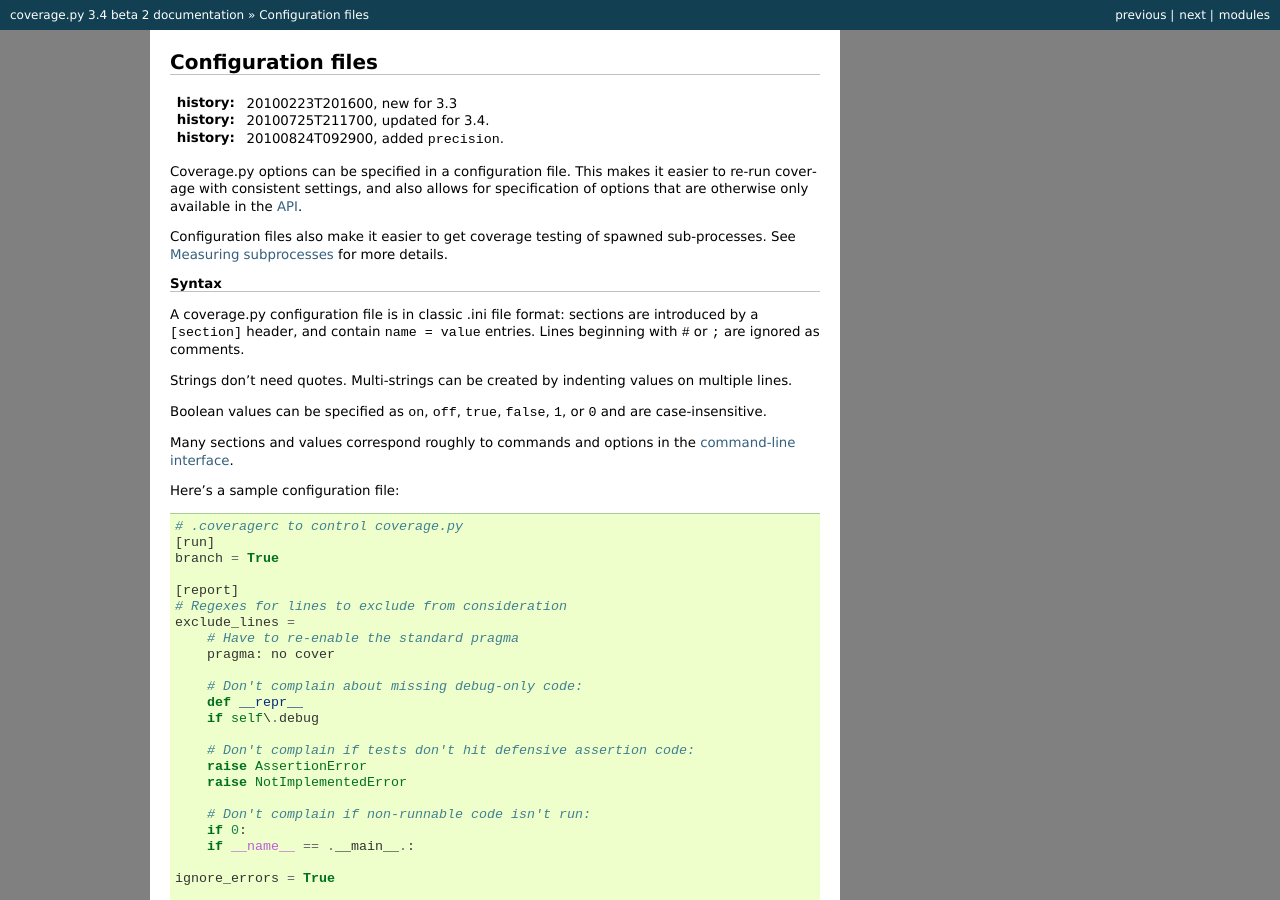
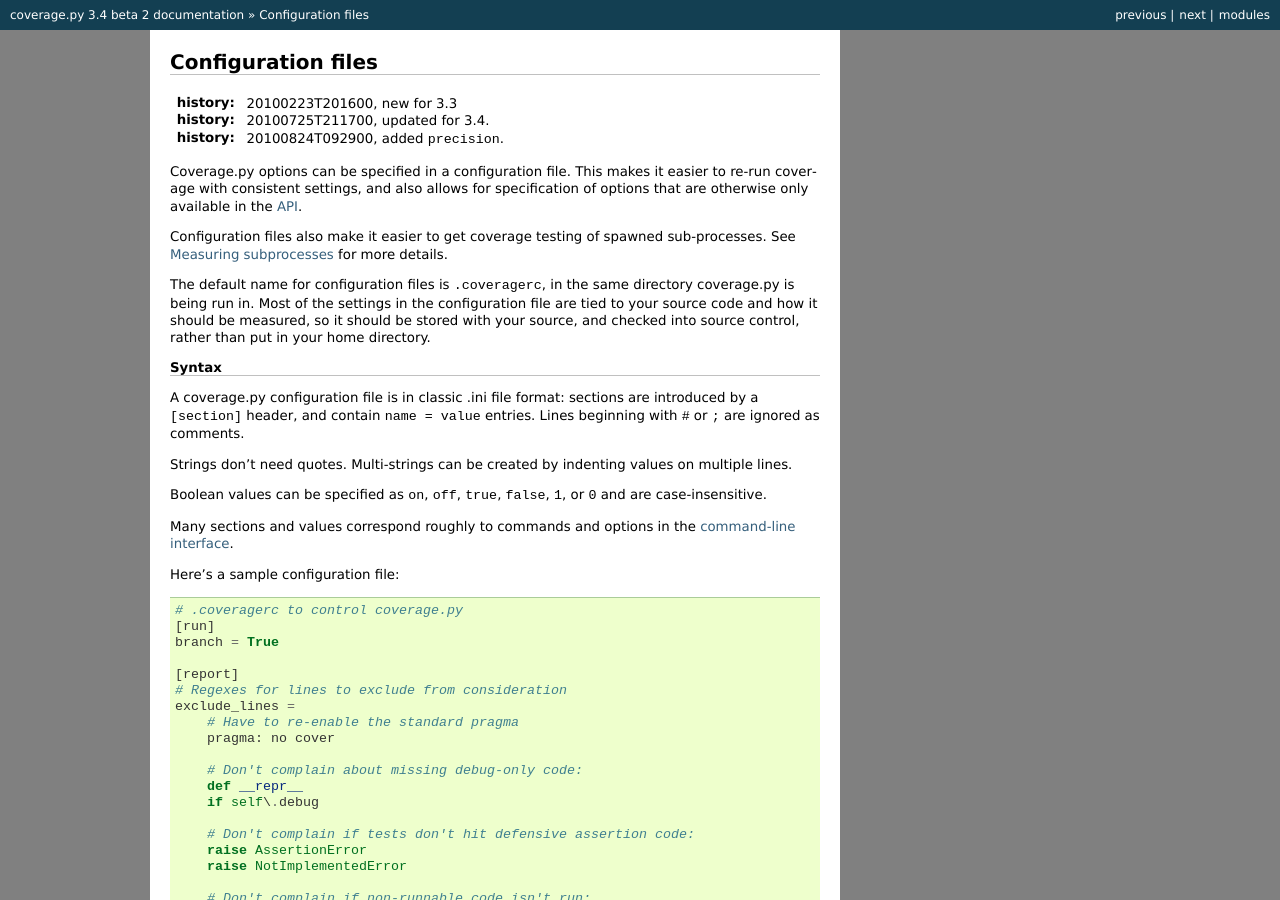
Before and after one commit to nedbat/coveragepy, a Sphinx documentation site: the page built from doc/config.rst, in a window 1280 px wide and 900 px high. Built offline with Sphinx 7.4.7, drawn with Linux system fonts in a browser that asks for light colours.

Commit message:
Clarify where the configuration file goes.

```diff
--- a/doc/config.rst
+++ b/doc/config.rst
@@ -17,6 +17,11 @@
 Configuration files also make it easier to get coverage testing of spawned
 sub-processes.  See :ref:`subprocess` for more details.
 
+The default name for configuration files is ``.coveragerc``, in the same
+directory coverage.py is being run in.  Most of the settings in the
+configuration file are tied to your source code and how it should be
+measured, so it should be stored with your source, and checked into
+source control, rather than put in your home directory.
 
 
 Syntax
```
